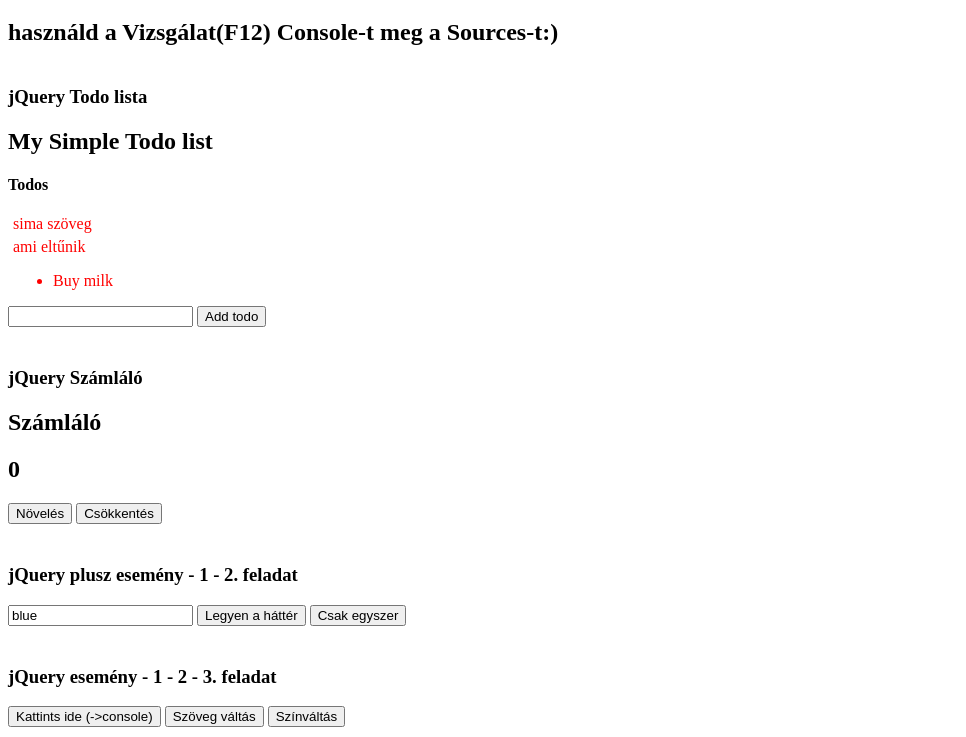
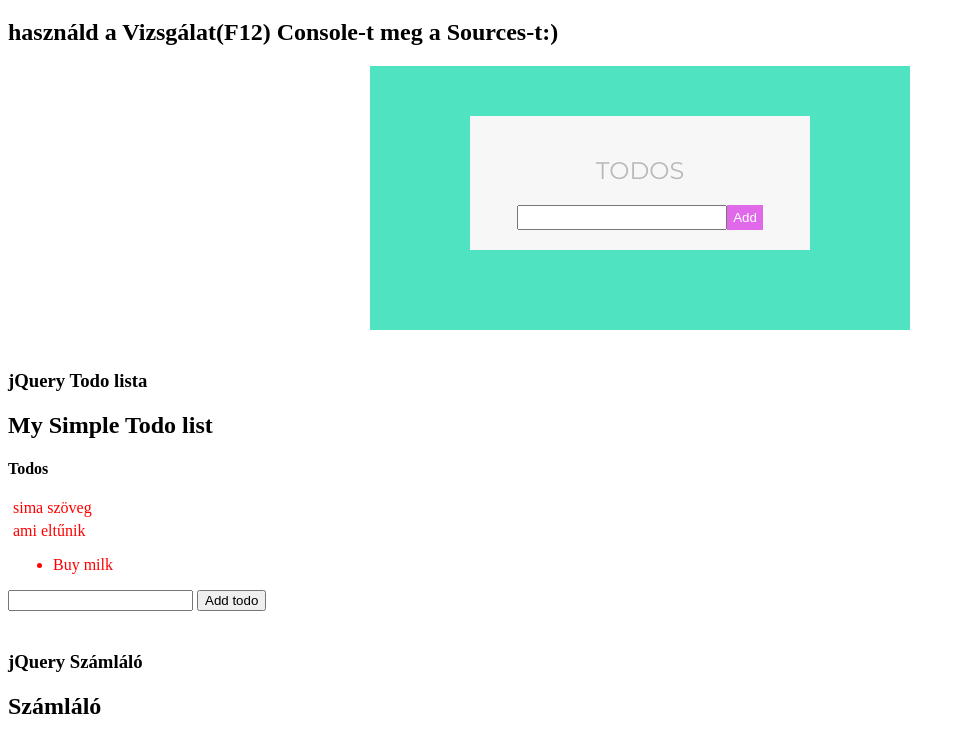
Before and after one commit to mapal62/workshop5, a plain HTML site: page index.html in a window 1280 px wide. Shown: the part 61-798 px from the top of the page, without its empty margins (0-966 px from the left). Drawn offline with nearby package versions, Linux system fonts and the light colour scheme; a web font is replaced by a local one.

Commit message:
Todo post-it

```diff
--- a/index.html
+++ b/index.html
@@ -11,12 +11,22 @@
     <link rel="preconnect" href="https://fonts.googleapis.com">
     <link rel="preconnect" href="https://fonts.gstatic.com" crossorigin>
     <link href="https://fonts.googleapis.com/css2?family=Baloo+Thambi+2&display=swap" rel="stylesheet">
+    <!-- Todo listához -->
+    <link href="https://fonts.googleapis.com/css2?family=Montserrat:wght@100;300;400&display=swap" rel="stylesheet">
     <link rel="stylesheet" href="style.css">
 </head>
 
 <body>
     <h1>JavaScript alapjai műhelymunka</h1>
     <h2>használd a Vizsgálat(F12) Console-t meg a Sources-t:)</h2>
+
+    <section id="jq7">
+        <div class="cetli">
+            <h1>Todos</h1>
+            <input type="text"><button>Add</button>
+            <div class="lista"></div>
+        </div>
+    </section>
 
     <section id="jq6">
         <h3>jQuery Todo lista</h3>
--- a/style.css
+++ b/style.css
@@ -92,3 +92,41 @@ h3 {
     font-weight: bold;
     font-size: 24px;
 }
+
+#jq7 {
+    background-color: #50e3c2;
+    min-width: 340px;
+    max-width: 500px;
+    margin: auto;
+    padding: 20px;
+}
+
+#jq7 h1 {
+    text-transform: uppercase;
+    font-weight: 400;
+}
+
+#jq7 .cetli {
+    background-color: #f7f7f7;
+    width: 300px;
+    margin: 30px auto 60px;
+    padding: 20px;
+    text-align: center;
+    font-family: 'Montserrat', sans-serif;
+    color: #b8b8b8;
+}
+
+#jq7 button {
+    background-color: #df69e8;
+    color: white;
+    border: none;
+    margin: 0;
+    height: 25px;
+}
+
+#jq7 input {
+    margin: 0;
+    height: 25px;
+    box-sizing: border-box;
+    width: 70%;
+}
```
